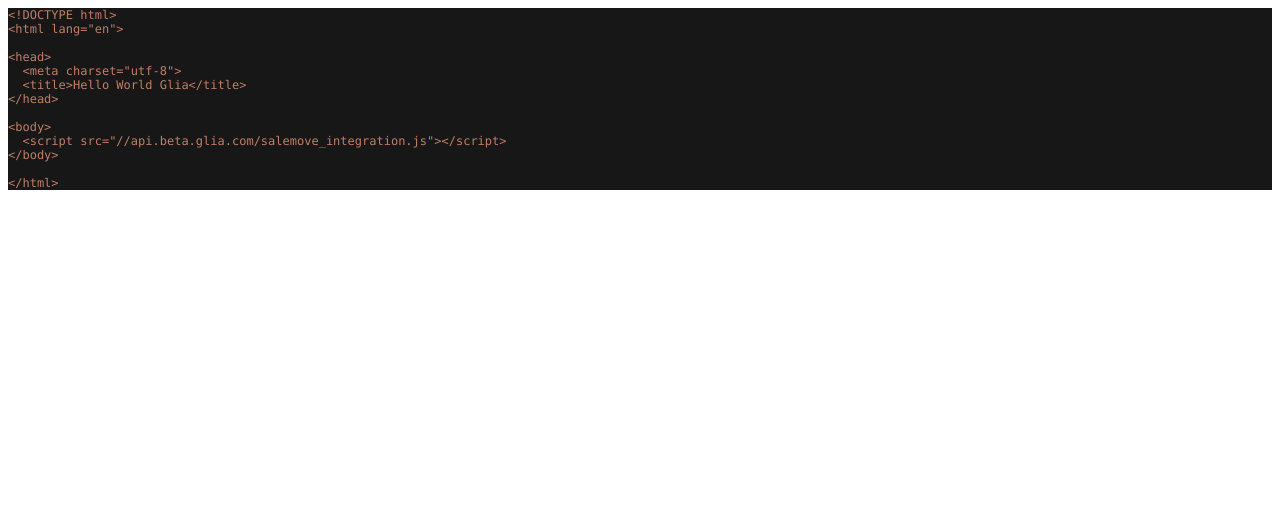
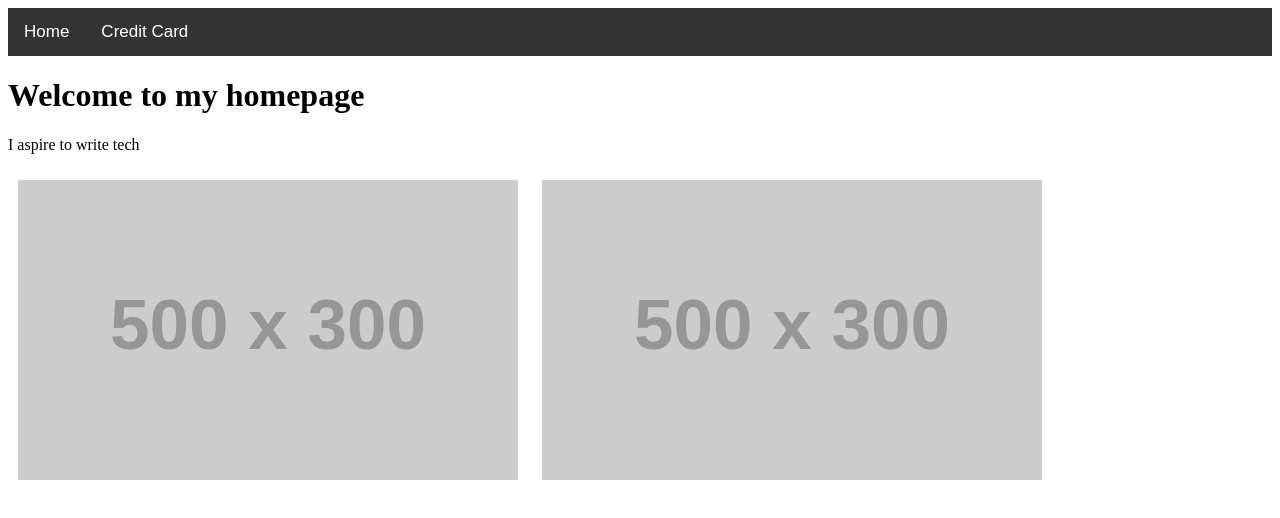
Before and after one commit to jorgenivar/sloth-violin, a plain HTML site: page index.html in a window 1280 px wide. Drawn offline with Linux system fonts and the light colour scheme; placeholder pictures from the web are drawn by us.

Commit message:
Update index.html

```diff
--- a/index.html
+++ b/index.html
@@ -1,30 +1,107 @@
-<!DOCTYPE html PUBLIC "-//W3C//DTD HTML 4.01//EN" "http://www.w3.org/TR/html4/strict.dtd">
-<html>
+<!DOCTYPE html>
+<html lang="en">
+
 <head>
-  <meta http-equiv="Content-Type" content="text/html; charset=utf-8">
-  <meta http-equiv="Content-Style-Type" content="text/css">
-  <title></title>
-  <meta name="Generator" content="Cocoa HTML Writer">
-  <meta name="CocoaVersion" content="2299.6">
-  <style type="text/css">
-    p.p1 {margin: 0.0px 0.0px 0.0px 0.0px; font: 12.0px Menlo; color: #c27e65; -webkit-text-stroke: #c27e65; background-color: #171717}
-    p.p2 {margin: 0.0px 0.0px 0.0px 0.0px; font: 12.0px Menlo; color: #c27e65; -webkit-text-stroke: #c27e65; background-color: #171717; min-height: 14.0px}
-    span.s1 {font-kerning: none}
+  <meta charset="utf-8">
+  <title>Hello World Glia</title>
+  <link rel="stylesheet" href="style.css">
+
+<!-- Glia script -->
+<script src="https://api.beta.glia.com/salemove_integration.js"></script>
+<!-- Glia script end -->
+
+  <style>
+    /* Style the navigation bar */
+    .navbar {
+      overflow: hidden;
+      background-color: #333;
+      font-family: Arial, sans-serif;
+    }
+
+    /* Style the links inside the navigation bar */
+    .navbar a {
+      float: left;
+      display: block;
+      color: white;
+      text-align: center;
+      padding: 14px 16px;
+      text-decoration: none;
+      font-size: 17px;
+    }
+
+    /* Change the color of links on hover */
+    .navbar a:hover {
+      background-color: #ddd;
+      color: black;
+    }
+
+    /* Dropdown container */
+    .dropdown {
+      float: left;
+      overflow: hidden;
+    }
+
+    /* Style the dropdown button */
+    .dropdown .dropbtn {
+      font-size: 17px;
+      border: none;
+      outline: none;
+      color: white;
+      padding: 14px 16px;
+      background-color: inherit;
+      font-family: inherit;
+      margin: 0;
+    }
+
+    /* Add a red background color to dropdown links on hover */
+    .dropdown-content a:hover {
+      background-color: #f1f1f1
+    }
+
+    /* Dropdown content (hidden by default) */
+    .dropdown-content {
+      display: none;
+      position: absolute;
+      background-color: #f9f9f9;
+      min-width: 160px;
+      box-shadow: 0px 8px 16px 0px rgba(0, 0, 0, 0.2);
+      z-index: 1;
+    }
+
+    /* Show the dropdown menu on hover */
+    .dropdown:hover .dropdown-content {
+      display: block;
+    }
+
+    /* Placeholder images */
+    .placeholder-image {
+      width: 500px;
+      height: 300px;
+      background-color: #ccc;
+      margin: 10px;
+    }
   </style>
 </head>
+
 <body>
-<p class="p1"><span class="s1">&lt;!DOCTYPE html&gt;</span></p>
-<p class="p1"><span class="s1">&lt;html lang="en"&gt;</span></p>
-<p class="p2"><span class="s1"></span><br></p>
-<p class="p1"><span class="s1">&lt;head&gt;</span></p>
-<p class="p1"><span class="s1"><span class="Apple-converted-space">  </span>&lt;meta charset="utf-8"&gt;</span></p>
-<p class="p1"><span class="s1"><span class="Apple-converted-space">  </span>&lt;title&gt;Hello World Glia&lt;/title&gt;</span></p>
-<p class="p1"><span class="s1">&lt;/head&gt;</span></p>
-<p class="p2"><span class="s1"></span><br></p>
-<p class="p1"><span class="s1">&lt;body&gt;</span></p>
-<p class="p1"><span class="s1"><span class="Apple-converted-space">  </span>&lt;script src="//api.beta.glia.com/salemove_integration.js"&gt;&lt;/script&gt;</span></p>
-<p class="p1"><span class="s1">&lt;/body&gt;</span></p>
-<p class="p2"><span class="s1"></span><br></p>
-<p class="p1"><span class="s1">&lt;/html&gt;</span></p>
+  <div class="navbar">
+    <a href="#">Home</a>
+    <div class="dropdown">
+      <a class="dropbtn" href="credit_card.html">Credit Card</a>
+      <div class="dropdown-content">
+        <a href="credit_card.html">Gold Card</a>
+        <a href="#">Wood Card</a>
+        <a href="#">Golf Cart</a>
+      </div>
+    </div>
+  </div>
+
+  <h1>Welcome to my homepage</h1>
+
+  <p>I aspire to write tech</p>
+
+  <img class="placeholder-image" src="https://via.placeholder.com/500x300" alt="Placeholder Image 1">
+  <img class="placeholder-image" src="https://via.placeholder.com/500x300" alt="Placeholder Image 2">
 </body>
+
 </html>
```
